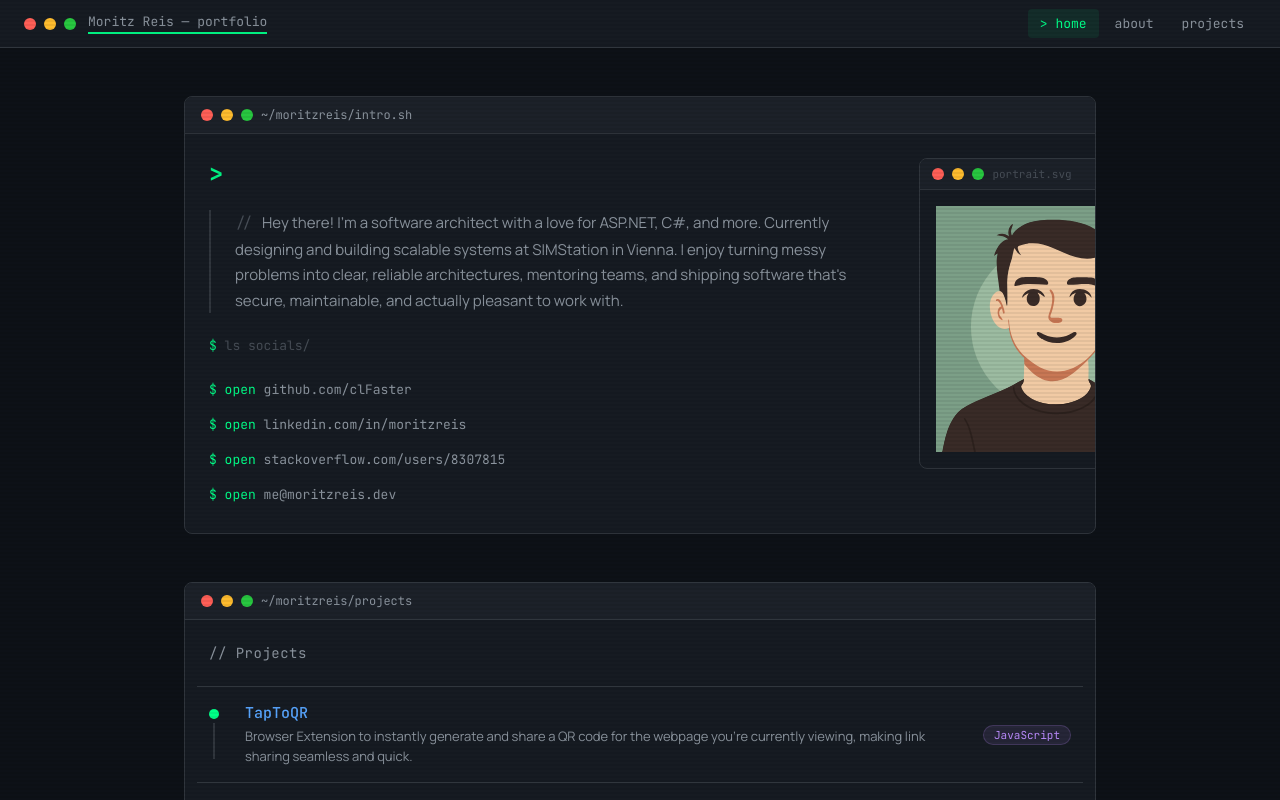
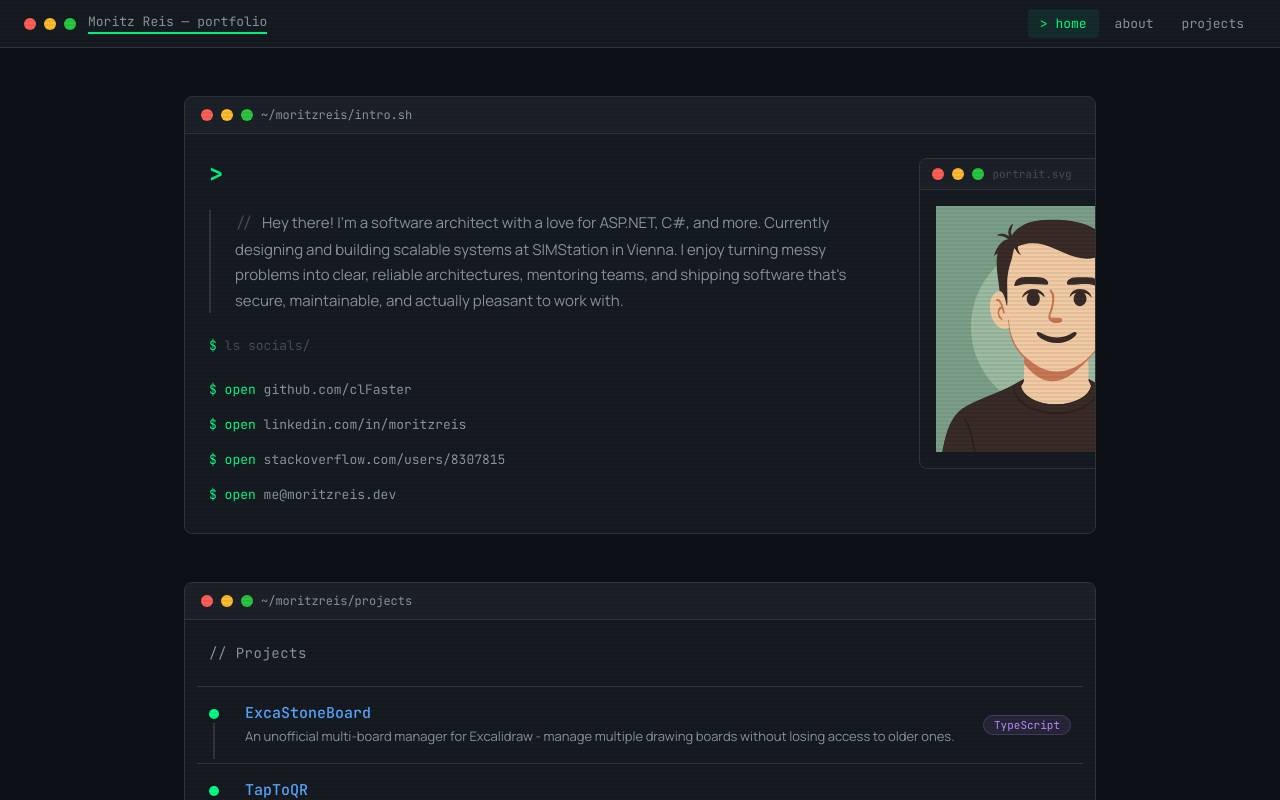
Before and after one commit to clFaster/portfolio, a React (Vite) app: page / in a window 1280 px wide. Shown: the top 800 px of the page. Built offline with nearby package versions, Linux system fonts and the light colour scheme.

Commit message:
feat: add ExcaStoneBoard project to portfolio

```diff
--- a/src/data/data.ts
+++ b/src/data/data.ts
@@ -64,6 +64,14 @@ const DATA: Data = {
 
   projects: [
     {
+      title: "ExcaStoneBoard",
+      description:
+        "An unofficial multi-board manager for Excalidraw - manage multiple drawing boards without losing access to older ones.",
+      logo: "https://cdn.jsdelivr.net/npm/programming-languages-logos/src/typescript/typescript.png",
+      linkText: "View Project",
+      link: "https://github.com/clFaster/ExcaStoneBoard",
+    },
+    {
       title: "TapToQR",
       description:
         "Browser Extension to instantly generate and share a QR code for the webpage you're currently viewing, making link sharing seamless and quick.",
```
